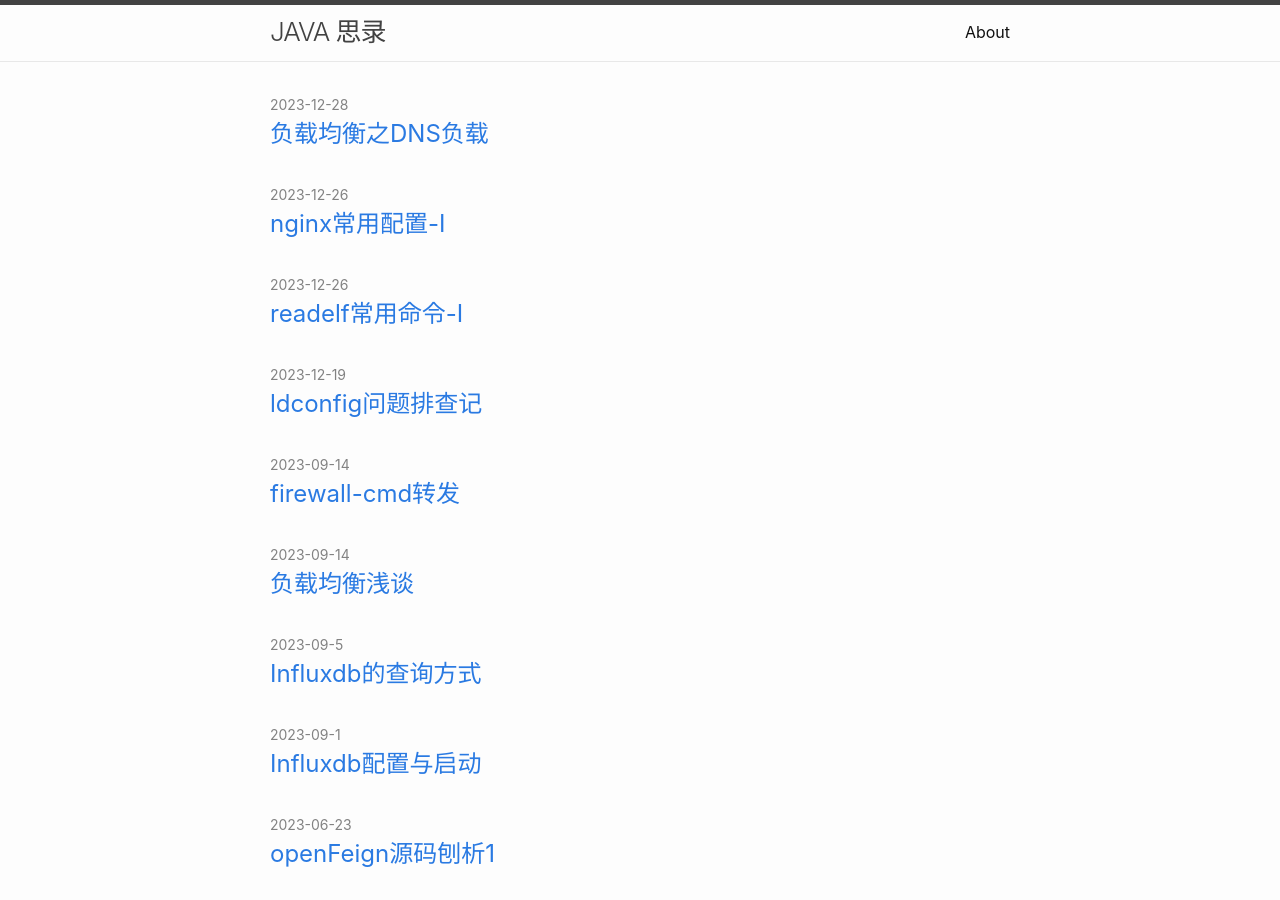
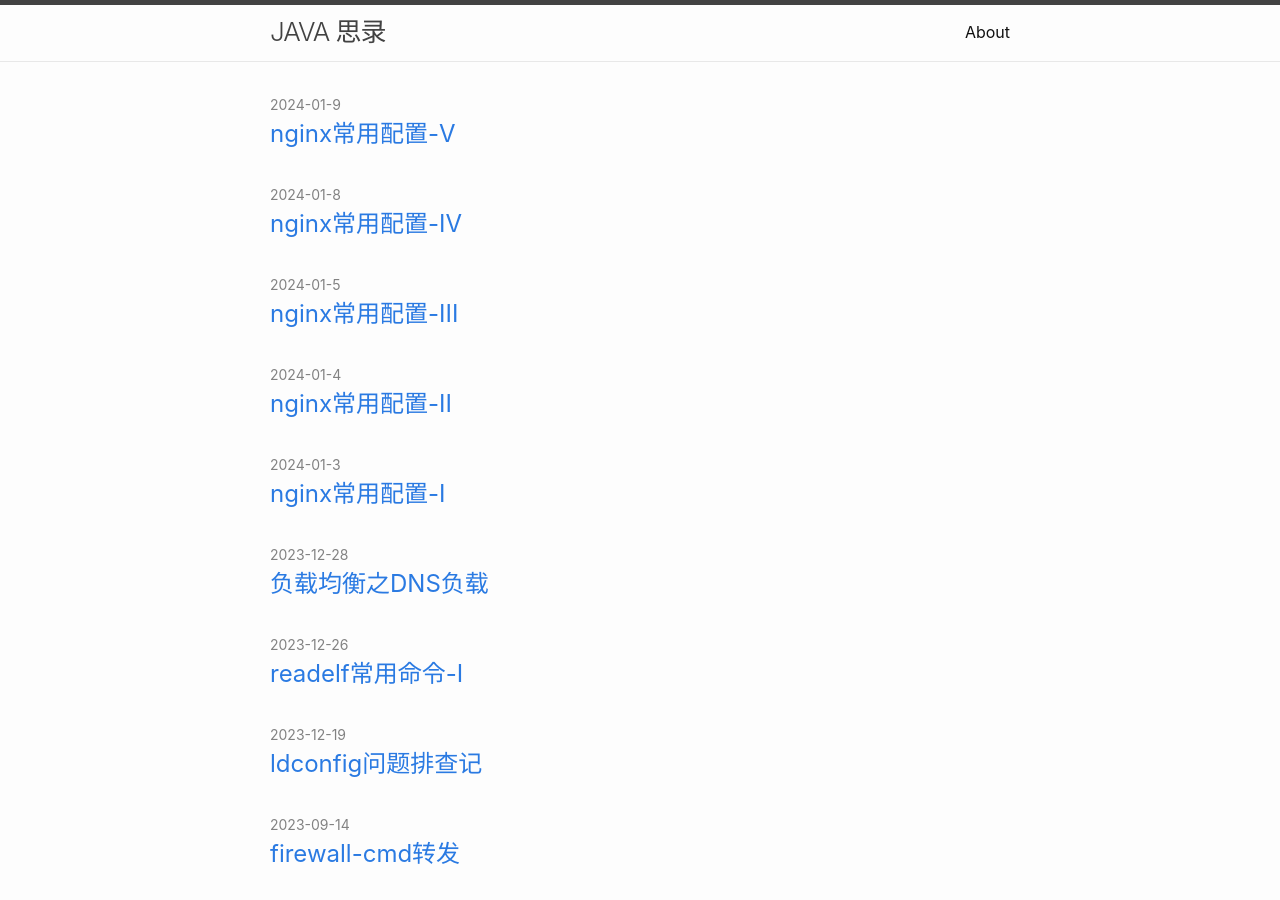
Before and after one commit to sbomb/sbomb.github.io, a Jekyll site: the page built from index.md, in a window 1280 px wide and 900 px high. Built offline with Jekyll 4.4.1, drawn with Linux system fonts in a browser that asks for light colours; comment, search, counter and statistics services are not loaded; part of the change alters nothing that is shown.

Commit message:
nginx config file

````diff
--- a/_posts/2024-01-03-nginx-config-1.md
+++ b/_posts/2024-01-03-nginx-config-1.md
@@ -3,7 +3,7 @@ layout: post
 title:  "nginx常用配置-I"
 description: nginx常用配置
 tag: [nginx,config,zf520,java思录]
-date:   2023-12-26 08:50:35 +0800
+date:   2024-01-03 08:50:35 +0800
 categories: Linux
 author: ZF520
 ---
--- /dev/null
+++ b/_posts/2024-01-04-nginx-config-2.md
@@ -0,0 +1,71 @@
+---
+layout: post
+title:  "nginx常用配置-II"
+description: nginx常用配置
+tag: [nginx,config,zf520,java思录]
+date:   2024-01-04 08:50:35 +0800
+categories: Linux
+author: ZF520
+---
+
+## 摘要
+
+书接上回，本文主要介绍代理后端服务器的一些配置
+
+
+
+## http server部分
+
+### 反向代理需要关注的点
+
+上篇文章，我们介绍了如何配置一个代理，这样，我们就可以通过nginx来访问我们的后台服务器了。不过，这个时候，你去后台服务器上检查每个IP访问的URL信息，或者在程序中获取访问者的IP时，你就犯迷糊了，怎么全是nginx所在机器的IP，甚至，如果两者是在一起的时候，你可能发现所有的IP都是127.0.0.1的访问IP。这样的话，怎么才能区分用户登陆的IP啊。你别着急，下面我们就介绍下，怎么把前端的访问IP传递到后端的服务器上去。
+
+还是要把原来的配置项拿过来，我们在其中增加
+
+```nginx
+location /hello{
+	proxy_pass http://192.168.2.12:8080/;
+    proxy_set_header X-Real-IP	$remote_addr;
+    proxy_set_header X-Forwarded-For	$proxy_add_x_forwarded_for;
+}
+```
+
+其中，remote_addr是nginx中内置的变量，表示上一个前一层前端用户访问的ip，此IP就是上一层访问的真实IP，注意，当前的IP有可能并不是真实的终端用户IP，如果是经过了多次的代理，那么，此remote_addr表示访问当前nginx的用户的IP。这个时候，我们就需要下面这个变量了。
+
+proxy_add_x_forwarded_for 如果当前访问的X-Forwarded-For没有值，那么，就获取上面讲的$remote_addr值，并增加当前代理的IP，以逗号进行连接，如果有值，则直接增加代理的IP。
+
+增加了相应的配置后，我们在服务端获取值的时候，也需要注意。我们以java为例。
+
+直连时，我们可以通过reuqest.getRemoteAddr()来获取客户端的IP，时间上，该方法获取到的和nginx中的remote_addr中的值是相似的，都是上一层访问得到的IP，所以，我们看到的ip都是一个ip的原因了。我们需要改变一下策略，通过获取请求头X-Forwarded-For，来检查该请求头中是否有值，如果有值，则该数据中的第一个IP就是我们要找的用户的IP。
+
+### 代理超时配置
+
+配置上上述的配置后，一般简单的请求及网页都可以正常访问了。虽然主要的请求都是文字型的文本文件传输，上述配置就足以满足大部分用户的需求了，下面要说转折了，但，现在进入了5G时代，进入了图片与视频的年代，大家可能要传输图片或者文档文件到服务器上进行识别或者解析，尤其是当网络进入弱网环境下，文件传输的时间比较长的时候，就会收到timeout的错误。
+
+这个时候，就需要请出我们的配置了。
+
+```nginx
+location /hello{
+	proxy_pass http://192.168.2.12:8080/;
+    proxy_set_header X-Real-IP	$remote_addr;
+    proxy_set_header X-Forwarded-For	$proxy_add_x_forwarded_for;
+    proxy_send_timeout	600s;
+    proxy_read_timeout	600s;
+}
+```
+
+解释下新增的两个参数配置。
+
+proxy_send_timeout 表示nginx服务器发送数据到后端服务器上的时间，由于文件传输到nginx的时间较长，导致时间超出了默认的send_timeout的60s时间，这个时候，nginx就直接返回了错误信息，导致服务不能正常执行。
+
+proxy_read_timeout表示后端服务器返回给nginx的时间，当我们的服务需要长时间处理一个逻辑的时候，如果超出了默认的60s的时间，同样nginx也会直接端口与后端的连接，返回前端一个超时的设置。
+
+
+
+## 后续
+
+本文主要介绍代理的一些常用配置，敬请期待后续。
+
+
+
+[个人博客](http://b.zf520.net)
--- /dev/null
+++ b/_posts/2024-01-05-nginx-config-3.md
@@ -0,0 +1,136 @@
+---
+layout: post
+title:  "nginx常用配置-III"
+description: nginx常用配置
+tag: [nginx,config,zf520,java思录]
+date:   2024-01-05 08:50:35 +0800
+categories: Linux
+author: ZF520
+---
+
+## 摘要
+
+书接上回，本文主要介绍代理后端服务器的一些配置
+
+
+
+## http server部分
+
+### 反向代理之负载均衡
+
+上文讲过了代理后端服务器，我们可以通过nginx来访问后端服务，也能把一些前端的信息通过参数的形式给传递到服务器上。似乎代理服务器配置就成功了，万事大吉了。我们的行文要结束了吗？这个时候，有同学可能要疑惑了，如果我的后台服务器上有多台机器，每台机器都可以接收前端的请求，而我们之前配置的时候，好像只配置了一个ip和端口，那一台机器要如何配置。
+
+问题是个好问题，看来这个同学遇到了单机性能问题了，想通过太多机器来分担单机的压力，也有可能是怕一台机器出现问题，另一台机器也可以做一个备用。
+
+下面，我们先请出来我们原来的配置项
+
+```nginx
+location /hello{
+	proxy_pass http://192.168.2.12:8080/;
+    proxy_set_header X-Real-IP	$remote_addr;
+    proxy_set_header X-Forwarded-For	$proxy_add_x_forwarded_for;
+}
+```
+
+现在，我们来看下这个配置，我们的IP是写在了proxy_pass后面，那么，我们如果有多台机器的时候，要如何修改哪？想一想，如果有一个标签可以表示多个机器的信息，那我们就可以在proxy_pass后直接写这个标签就可以了。
+
+是的，nginx中还真的有这么一个标签，这个标签是叫upstream的指令，这个指令是和server指令同级，配置如下：
+
+```nginx
+upstream backendServer{
+	server 192.168.2.12:8080;
+    server 192.168.2.13:8081;
+}
+```
+
+在server同级上配置了upstream后，我们就可以在location中进行如下的配置：
+
+```nginx
+proxy_pass http://backendServer/;
+```
+
+如此，就可以轮流对两台机器进行访问。
+
+### 负载均衡策略
+
+讲到了多台机器参与服务器访问，那么，我们就不得不说一下负载均衡的策略了。类似我们刚才配置的两台机器，这个策略就是默认的轮询策略。
+
+#### 轮询
+
+多台机器进行依次访问，从第一台开始，下一次访问再请求下一台，一直请求到最后一台机器，再从从第一台机器进行请求。
+
+配置比较简单，和上文中的一致
+
+```nginx
+upstream backendServer{
+	server 192.168.2.12:8080;
+    server 192.168.2.13:8081;
+}
+```
+
+
+
+#### 加权轮询
+
+通过给机器增加不同的权重，权重高的机器，可以增加被请求的几率。
+
+配置如下：
+
+```nginx
+upstream backendServer{
+	server 192.168.2.12:8080	weight=2;
+    server 192.168.2.13:8081	weight=3;
+}
+```
+
+#### IP hash
+
+通过对请求IP使用hash算法，来决定访问那台机器。适用于上次请求到某台机器上，而下一次的请求也希在当前机器上进行处理。
+
+配置如下：
+
+```nginx
+upstream backendServer{
+	server 192.168.2.12:8080;
+    server 192.168.2.13:8081;
+    ip_hash;
+}
+```
+
+#### URL hash
+
+对请求不同的URL进行hash计算，决定访问请求的机器。
+
+配置如下：
+
+```nginx
+upstream backendServer{
+	server 192.168.2.12:8080;
+    server 192.168.2.13:8081;
+    hash $request_uri;
+}
+```
+
+#### fair
+
+按照后端服务器的响应时间来决定下一次访问哪台机器。
+
+配置如下：
+
+```nginx
+upstream backendServer{
+	server 192.168.2.12:8080;
+    server 192.168.2.13:8081;
+    fair;
+}
+```
+
+
+
+## 后续
+
+本文主要是介绍了负载均衡的部分配置，通过讲述不同的负载均衡策略，来看nginx的不同配置，在其他类型的负载均衡软件中，还有其他类型的负载策略，本文主要是讲nginx的配置，其他的负载策略就不再展开来讲。敬请期待后续。
+
+
+
+[个人博客](http://b.zf520.net)
--- /dev/null
+++ b/_posts/2024-01-08-nginx-config-4.md
@@ -0,0 +1,77 @@
+---
+layout: post
+title:  "nginx常用配置-IV"
+description: nginx常用配置
+tag: [nginx,config,zf520,java思录]
+date:   2024-01-08 08:50:35 +0800
+categories: Linux
+author: ZF520
+---
+
+## 摘要
+
+书接上回，本文主要介绍代理后端服务器之代理websocket的一些配置
+
+
+
+## http server部分
+
+上周的时候，我们介绍了http的请求配置，http请求是现在适用最广泛的一个协议，但一般的http请求都是短连接的，即：http请求后端服务，建立连接，发送数据，后端服务处理，返回数据，断开连接。此处应该有图。
+
+不过，作为一个软件开发人员，我们应该明白，建立http请求是十分耗时的，如果一个页面频繁的与后端服务进行交互，每次建立连接都要浪费很多时间，这对用户不友好，也增加了后台服务的压力。这个时候，W3C组织提出了websocket，一个页面上的长连接，可以在页面的生命周期中都可以进行交互。那么，如何对websocket进行代理哪？
+
+### websocket介绍
+
+websocket是比较特殊的http连接，websocket会像简单的http请求一样，先使用普通的连接进行连接，但在请求头中增加了一个请求头： Connection:upgrade，表示升级协议，转为websocket协议，服务器接收到请求后，会解析Connection:upgrade请求头，发现该请求头后，在服务端就不会触发发送完数据后断开连接，也就是继续保持连接，等待后续数据的交互。数据返回到客户端，状态码是101，这个时候，客户端也明白了当前连接不应该触发断开的消息。
+
+这样，服务器和客户端都不会主动触发websocket的断开，只有当客户端或者服务端明确的发出websocket.close()方法，才会关闭连接。
+
+### websocket代理配置
+
+配置websocket代理，和配置http代理类似。不过，需要注意的是，我们要先在server的同级配置一个这样的配置
+
+```nginx
+map $http_upgrade $connection_upgrade {
+        default upgrade;
+        '' close;
+    }
+```
+
+这段配置是什么意思哪？map指令主要是用来匹配自定义字段的数据。比如上述配置，其中http_upgrade是nginx内置的参数，当遇到当前参数后，默认（ default）数据给 connection_upgrade参数赋值为upgrade，当遇到为空字符串时，则给close值。这两个值一个是http传递的数据close，一个是websocket的传递的数据upgrade。有了这两个值，我们再对websocket进行配置。
+
+```nginx
+location /ws/ {
+            proxy_pass http://192.168.2.19:81/ws/;
+            keepalive_timeout  3600s;
+            proxy_read_timeout  3600s;
+            proxy_http_version	1.1;
+            proxy_set_header Upgrade	$http_upgrade;
+            proxy_set_header Connection	"upgrade";
+            proxy_set_header Host	$host:$server_port;
+            proxy_set_header X-Real-IP	$remote_addr;
+            proxy_set_header	X-Forwarded-For	$proxy_add_x_forwarded_for;
+}
+```
+
+仔细查看当前配置，和http的配置基本一致，尤其是proxy_pass上配置的是http开头的地址，虽然我们在测试的时候，都是用ws协议的地址（ws://192.168.2.19:81/ws/)，在上一节中，我们大概介绍了下websocket与http的关系，在nginx中，就是通过http的协议升级来实现的websocket，所以，这里，用http开头的地址进行配置，在下面的配置中，还有一些配置会升级当前的协议。
+
+```nginx
+proxy_set_header Upgrade	$http_upgrade;
+proxy_set_header Connection	"upgrade";
+```
+
+上述两个配置就是告诉nginx要升级当前http协议为websocket协议，也是在请求头中增加相应的请求头，所以，nginx中就可以用相似的配置来处理websocket协议。
+
+其中，还有一个配置，`proxy_http_version 1.1;` 由于http的协议之前还有一个http 1.0的规范，当时1.0的规范暂时还不支持长连接，所以，websocket的协议升级需要基于http的1.1协议规范。
+
+### websocket配置需要注意的点
+
+虽然http的协议升级为长连接的websocket，但在nginx中，当一个连接长时间没有数据交互的时候，nginx中会自动断开，虽然可以配置`keepalive_timeout  3600s;`，这个配置是告诉nginx，在这个时间内，要一直保持连接不要断开，但是，超过当前时间，连接还是会被断开，这个时候，我们可以在服务器和客户端直接增加一个心跳机制，保证服务器和客户端在一定时间内都会有数据进行交互，保证连接不会被nginx断开。
+
+## 后续
+
+本文主要是介绍了如何配置websocket的代理，在文中，我们简单介绍了下websocket与http的关系，没有深入，我们将在nginx配置完结后，把一些在配置中关联到的知识点再单独开一些篇章来仔细聊一聊。敬请期待后续。
+
+
+
+[个人博客](http://b.zf520.net)
--- /dev/null
+++ b/_posts/2024-01-09-nginx-config-5.md
@@ -0,0 +1,102 @@
+---
+layout: post
+title:  "nginx常用配置-V"
+description: nginx常用配置
+tag: [nginx,config,zf520,java思录]
+date:   2024-01-09 08:50:35 +0800
+categories: Linux
+author: ZF520
+
+---
+
+## 摘要
+
+书接上回，本文主要介绍代理https的配置。
+
+
+
+## http server部分
+
+互联网发展至今，人们对安全的关注越来越高，http的协议，在网络上传输，实际上是明文传输，任何人获取到数据后，就很容易看懂数据传输的是什么，于是，安全专家们就又制订了一个新的标准--https标准，https标准也是在http协议的基础上实现的，与上文讲的websocket类似，不同的是，websocket升级的是网络连接上的机制，而https协议是对传输数据做了一个新的规定。
+
+### ssl配置
+
+https的配置，是针对当前server下的所有请求数据都是有效的，所以，ssl的配置信息，是在server下级，与location指令同级。
+
+一个标准的ssl配置如下：
+
+```nginx
+        ssl_certificate public.crt;
+        ssl_certificate_key private.key;
+        ssl_session_timeout 5m;
+        ssl_protocols TLSv1 TLSv1.1 TLSv1.2;
+        ssl_ciphers ECDHE-RSA-AES128-GCM-SHA256:HIGH:!aNULL:!MD5:!RC4:!DHE;
+        ssl_prefer_server_ciphers on;
+```
+
+ssl_certificate是公钥，是提供给用户的文件，后面配置的是相应文件路径即文件名，可以写绝对地址，也可以写相对位置。
+
+ssl_certificate_key 为私钥文件，是服务器用来加密和解密数据的文件。这个文件是隐私的，不能对外提供。
+
+本文讲的公钥和私钥，是非对称加密的两个加密文件，用公钥加密，用私钥解密，用私钥加密，需要用公钥解密，公钥和私钥是一对数据，要同时生成，如果不匹配的公钥和私钥数据，是无法进行解密数据的。一般的非对称加密算法有RSA、AES128、DES等等算法。
+
+ssl_session_timeout	5m; 表示ssl的对话时间是5分钟。
+
+ssl_protocols：代表支持的https的协议，可选的有TLSv1  、TLSv1.1  、 TLSv1.2等。
+
+ssl_ciphers： 表示可以使用的加密算法。
+
+### SSL证书
+
+ssl证书，是需要向机构进行申请的，虽然也可以自生成一个证书，但此证书并不会被windows系统或者终端系统认可，需要用户手动确认是否认可该证书。
+
+SSL证书是有颁发机构的，只有被终端系统认可的颁发结构才能颁发证书，在浏览器上，可以看到办法机构，也可以看到颁发对象，只有域名与颁发对象一致的域名才能显示绿色的安全的连接。
+
+SSL证书一般是颁发对象对应的证书，但当你有很多子域名证书的时候，就需要通配符SSL证书，即可以保护主域名下的二级域名证书。
+
+如果你有很多域名，那么可以申请多域名证书。一般是可以输入250个左右的域名。
+
+如果您需要购买SSL证书，而您不太熟悉的话，可以联系笔者。
+
+### 自生成SSL证书
+
+如果只是想测试下SSL证书及https的可用性，那么我们可以自己生成一个SSL证书。
+
+命令如下：
+
+```shell
+$ openssl req -newkey rsa:2048 -nodes -keyout rsa_private.key -x509 -days 365 -out cert.crt
+Generating a RSA private key
+............................................................+++++
+..........................+++++
+writing new private key to 'rsa_private.key'
+-----
+You are about to be asked to enter information that will be incorporated
+into your certificate request.
+What you are about to enter is what is called a Distinguished Name or a DN.
+There are quite a few fields but you can leave some blank
+For some fields there will be a default value,
+If you enter '.', the field will be left blank.
+-----
+Country Name (2 letter code) [AU]:CN
+State or Province Name (full name) [Some-State]:Hubei
+Locality Name (eg, city) []:WH
+Organization Name (eg, company) [Internet Widgits Pty Ltd]:ZFSoft.ltd
+Organizational Unit Name (eg, section) []:zfsoft
+Common Name (e.g. server FQDN or YOUR name) []:zf520.net.cn
+Email Address []:zengfei@zf520.net.cn
+```
+
+上面的一些数据主要是填写国家、省份、城市、组织机构等等数据，而后面的Common Name，则是输入您的域名，Email Address则是联系人的邮件地址（当日，您也可以通过这个邮箱地址联系到我。）。
+
+上述命令输入后，并输入您的一些基本信息后，就会在当前目录下生成rsa_private.key 和cert.cert两个文件，配置到您的nginx配置中即可。
+
+PS：友情提醒，自签名证书，虽然可以在系统中使用，但会操作系统会对用户进行提示，告知用户这是一个不安全的连接，需要用户手动确认继续连接。此方法可以用于测试，但不建议用于生产环境。
+
+## 后续
+
+本文主要是介绍了如何配置SSL连接，由于https是后续互联网的基本配置，所以，我们简单的介绍了下如何申请SSL证书，及自签名证书。敬请期待后续。
+
+
+
+[个人博客](http://b.zf520.net)
````
